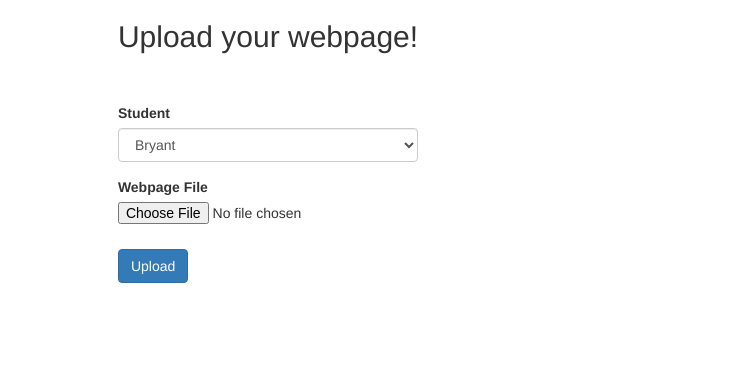
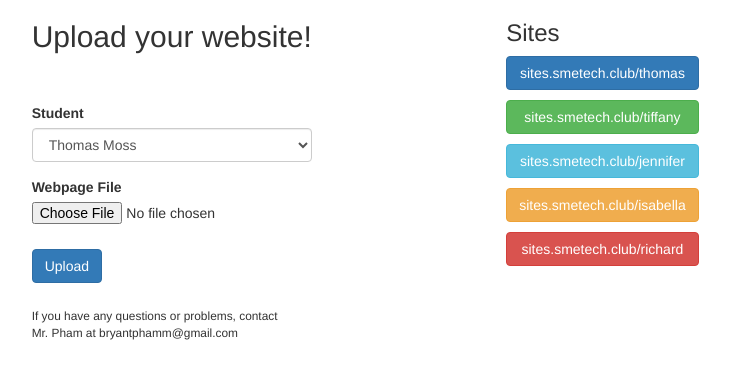
Before and after one commit to bryant-pham/smetech-file-uploader, a website: page index.html in a window 1280 px wide. Shown: the whole page, without its empty margins (372-1102 px from the left). Drawn offline with nearby package versions, Linux system fonts and the light colour scheme.

Commit message:
Add side nav

```diff
--- a/index.html
+++ b/index.html
@@ -56,6 +56,19 @@
             margin-top: 10px;
             border-radius: 5px;
         }
+
+        ul {
+            list-style-type: none;
+        }
+
+        .sites-nav a {
+            display: block;
+            margin: 10px 0;
+        }
+
+        .info {
+            margin-top: 25px;
+        }
     </style>
 
     <script>
@@ -94,7 +107,6 @@
                 $('#success-text').text('Success! View your page at ');
                 $('#success-link').text(link);
                 var fqdn = 'http://' + link;
-                console.log(fqdn);
                 $('#success-link').attr('href', fqdn);
             }
 
@@ -110,11 +122,16 @@
     <div class="container">
         <div></div>
         <div>
-            <h2>Upload your webpage!</h2>
+            <h2>Upload your website!</h2>
             <form id="form">
                 <div class="form-group">
                     <label for="student">Student</label>
                     <select id="student" name="student" class="form-control">
+                        <option value="thomas">Thomas Moss</option>
+                        <option value="tiffany">Tiffany Lam</option>
+                        <option value="jennifer">Jennifer Miranda</option>
+                        <option value="isabella">Isabella Hage</option>
+                        <option value="richard">Richard Lam</option>
                         <option value="bryant">Bryant</option>
                     </select>
                 </div>
@@ -128,9 +145,17 @@
                     <a id="success-link" target="_blank"></a>
                 </div>
                 <div class="error-msg result-msg hidden"></div>
+                <div class="info"><small>If you have any questions or problems, contact<br>Mr. Pham at bryantphamm@gmail.com</small></div>
             </form>
         </div>
-        <div></div>
+        <div class="sites-nav">
+            <h3>Sites</h3>
+            <a class="btn btn-primary" target="_blank" href="/thomas">sites.smetech.club/thomas</a>
+            <a class="btn btn-success" target="_blank" href="/tiffany">sites.smetech.club/tiffany</a>
+            <a class="btn btn-info" target="_blank" href="/jennifer">sites.smetech.club/jennifer</a>
+            <a class="btn btn-warning" target="_blank" href="/isabella">sites.smetech.club/isabella</a>
+            <a class="btn btn-danger" target="_blank" href="/richard">sites.smetech.club/richard</a>
+        </div>
     </div>
 </body>
 </html>
```
